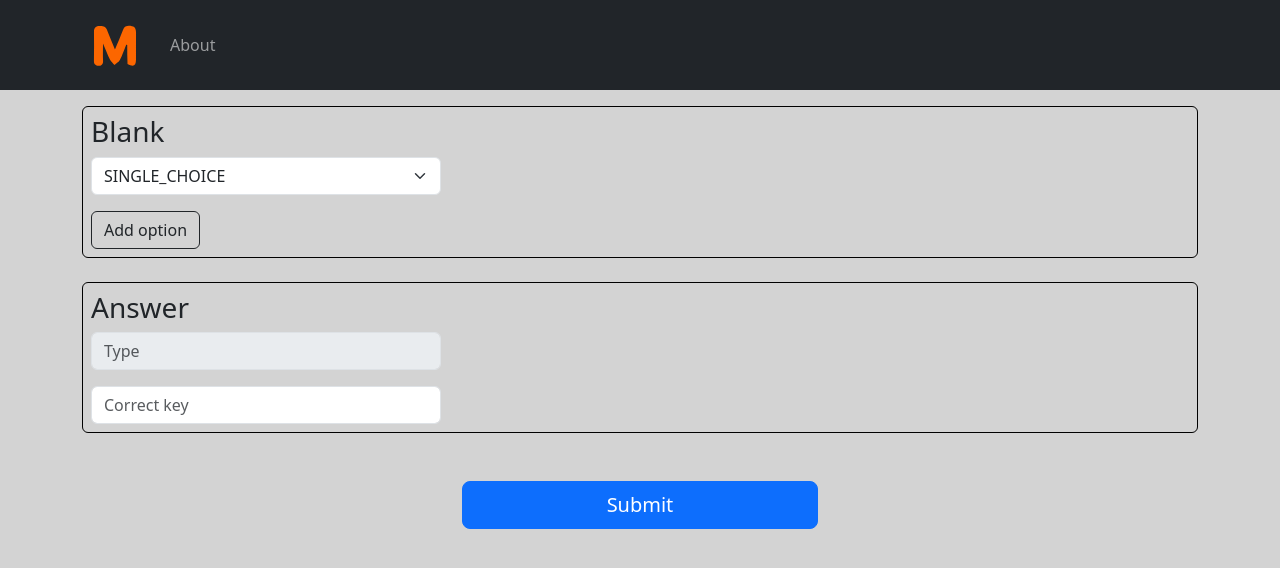
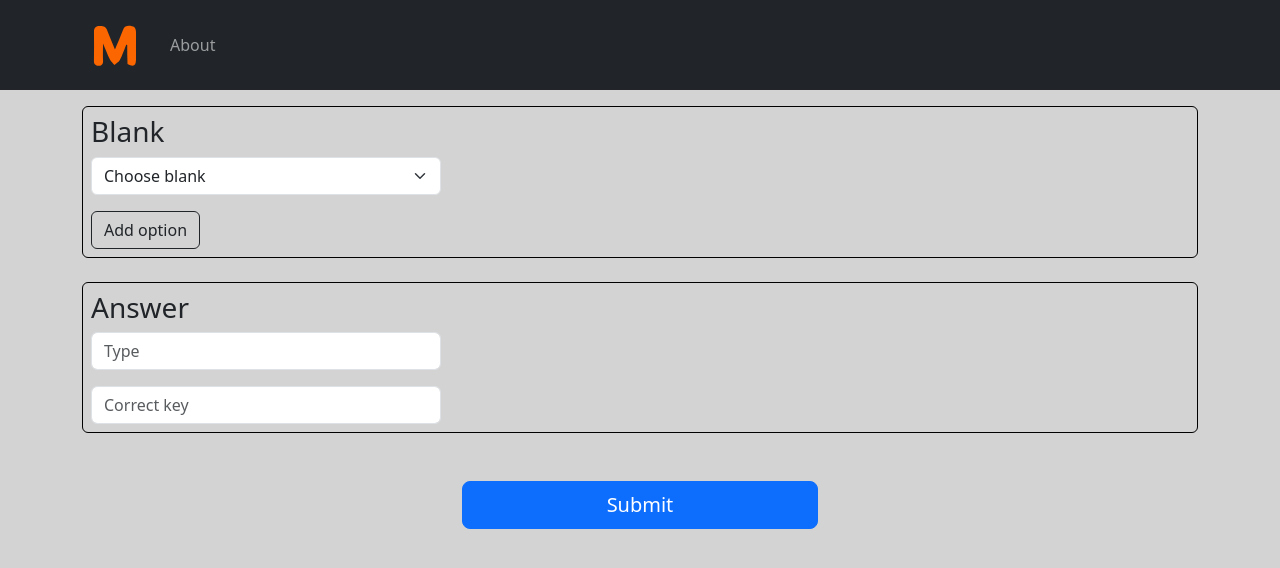
Before and after one commit to EthanIsaac2583/memes, a React (Create React App) app in the folder memed-frontend/: page /question-constructor in a window 1280 px wide. Shown: the top 568 px of the page. Built offline with nearby package versions, Linux system fonts and the light colour scheme.

Commit message:
m: keep changes

```diff
--- a/memed-frontend/src/pages/question-constructor/answer-section.tsx
+++ b/memed-frontend/src/pages/question-constructor/answer-section.tsx
@@ -6,10 +6,6 @@ import {useFormContext} from "react-hook-form";
 
 export const AnswerSection = () => {
   const { watch, register } = useFormContext();
-
-  const type = watch('blank.type');
-
-  console.log('-------> type', type);
 
   return (
     <FormSection>
@@ -20,8 +16,8 @@ export const AnswerSection = () => {
         <Col md={4} xs={12}>
           <Form.Control
             {...register('answer.type')}
-            value={type}
-            disabled
+            value={watch('blank.type')}
+            readOnly
             type="text"
             placeholder="Type"
           />
--- a/memed-frontend/src/pages/question-constructor/blank-section.tsx
+++ b/memed-frontend/src/pages/question-constructor/blank-section.tsx
@@ -23,6 +23,7 @@ export const BlankSection = () => {
       <Row>
         <Col md={4} xs={12}>
           <Form.Select {...register('blank.type')}>
+            <option>Choose blank</option>
             <option value={EBlankType.SINGLE_CHOICE.toString()}>{EBlankType.SINGLE_CHOICE}</option>
           </Form.Select>
         </Col>
```
